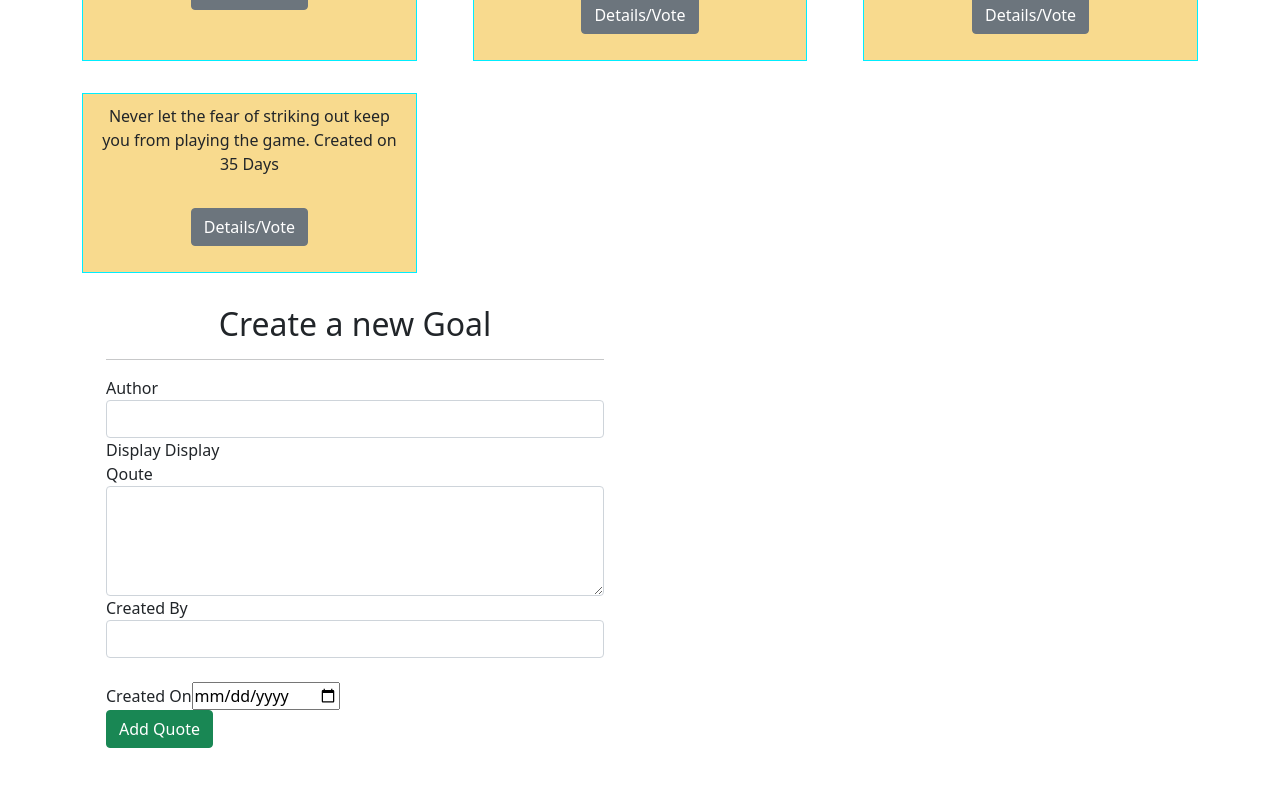
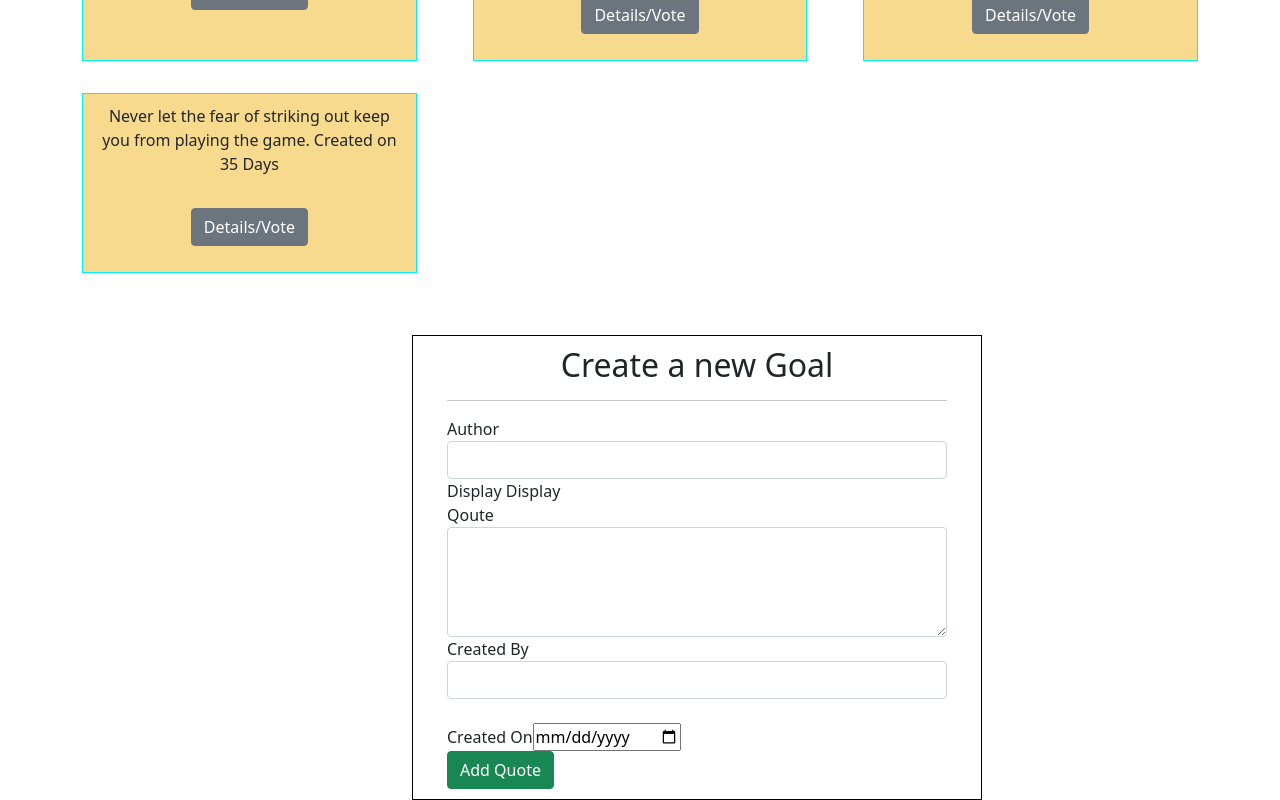
Before and after one commit to Tito-74/Quotes-App, an Angular app: page / in a window 1280 px wide. Shown: the part 388-1188 px from the top of the page. Before the commit the page ends 1136 px from the top, so only its background shows below. Built offline with nearby package versions, Linux system fonts and the light colour scheme.

Commit message:
giving boarder to a form

```diff
--- a/src/app/quote/quote.component.css
+++ b/src/app/quote/quote.component.css
@@ -25,3 +25,10 @@
     margin-top: 2rem;
 
 }
+.form{
+    margin-left: 30%;
+    padding: 10px;
+    border: 1px solid black;
+    margin-top: 30px;
+
+}
```
